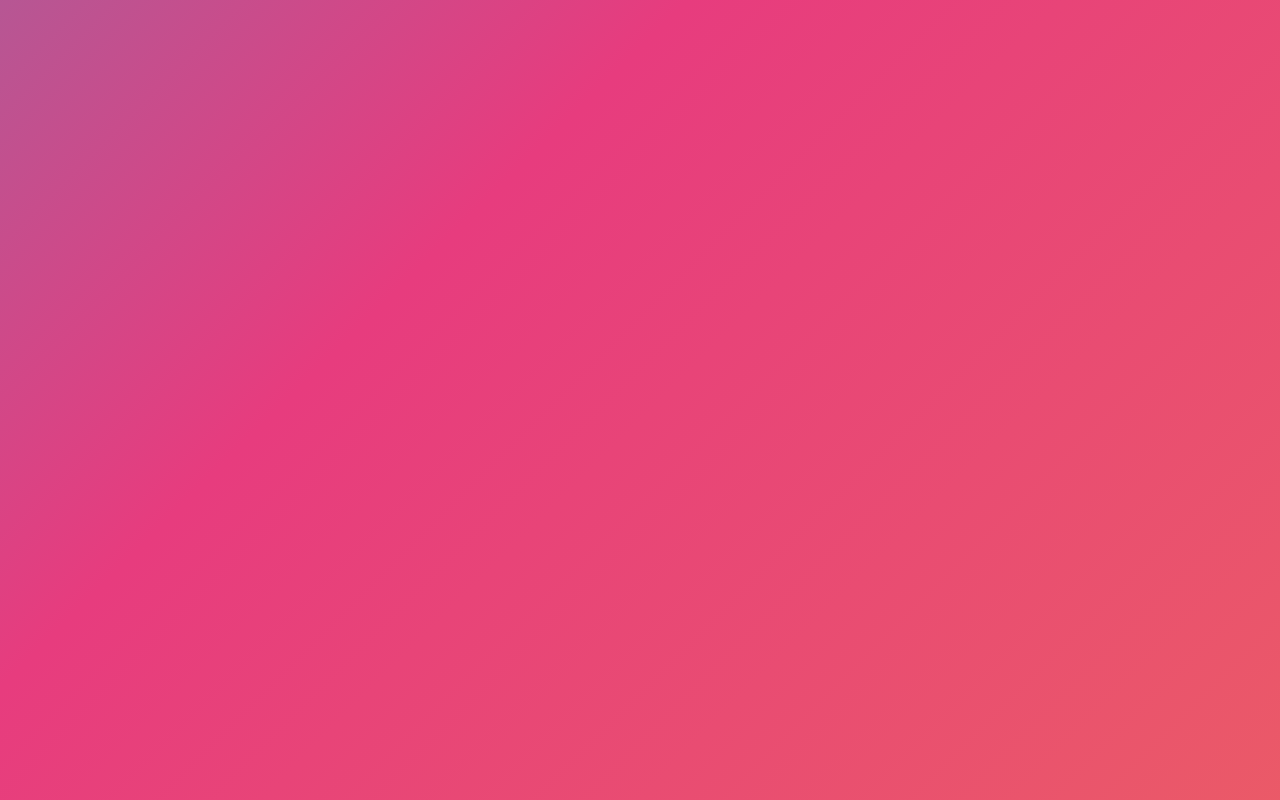
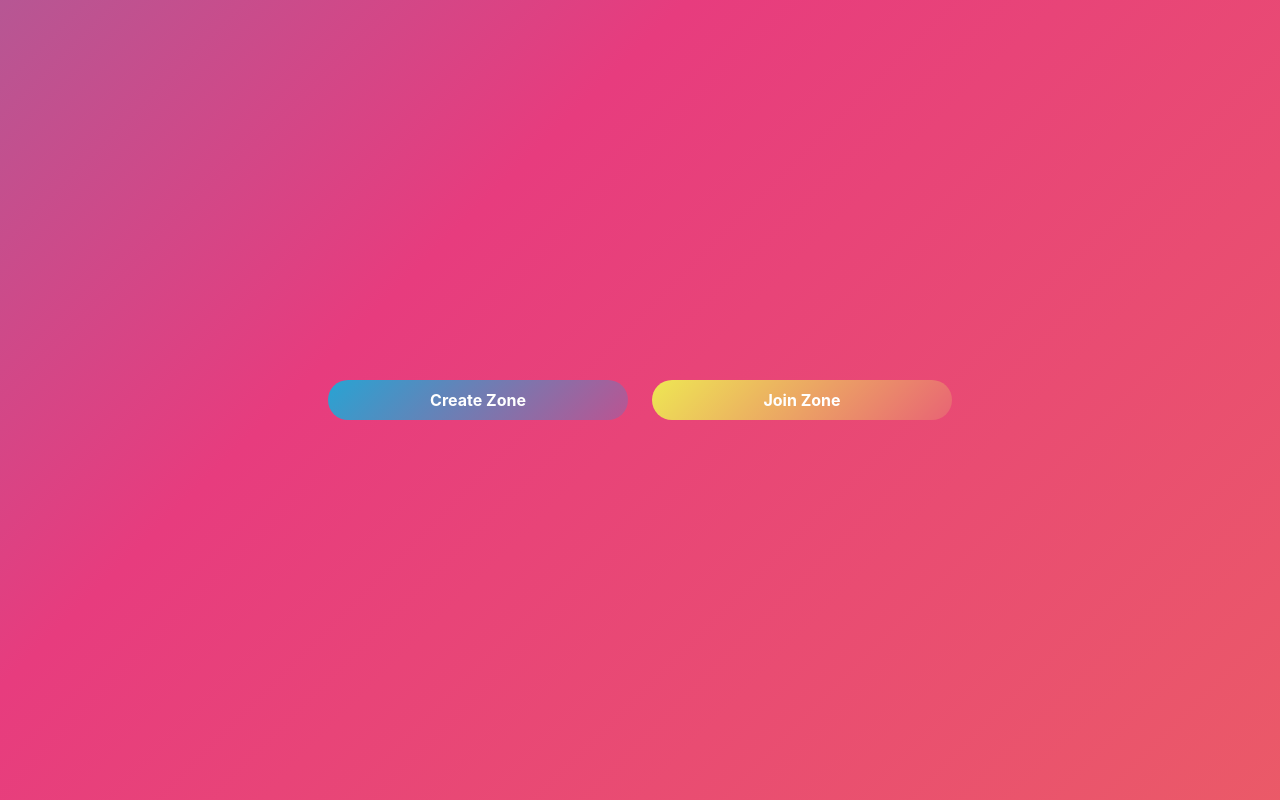
Before and after one commit to mohitCodepy/lynkme, a React (Create React App) app in the folder frontend_lynkme/: page / in a window 1280 px wide. Built offline with nearby package versions, Linux system fonts and the light colour scheme.

Commit message:
created animated button and colors

```diff
--- a/frontend_lynkme/public/index.html
+++ b/frontend_lynkme/public/index.html
@@ -24,6 +24,7 @@
       work correctly both with client-side routing and a non-root public URL.
       Learn how to configure a non-root public URL by running `npm run build`.
     -->
+    <link href="https://cdn.jsdelivr.net/npm/bootstrap@5.1.3/dist/css/bootstrap.min.css" rel="stylesheet" integrity="sha384-1BmE4kWBq78iYhFldvKuhfTAU6auU8tT94WrHftjDbrCEXSU1oBoqyl2QvZ6jIW3" crossorigin="anonymous">
     <title>React App</title>
   </head>
   <body>
@@ -39,5 +40,6 @@
       To begin the development, run `npm start` or `yarn start`.
       To create a production bundle, use `npm run build` or `yarn build`.
     -->
+    <script src="https://cdn.jsdelivr.net/npm/bootstrap@5.1.3/dist/js/bootstrap.bundle.min.js" integrity="sha384-ka7Sk0Gln4gmtz2MlQnikT1wXgYsOg+OMhuP+IlRH9sENBO0LRn5q+8nbTov4+1p" crossorigin="anonymous"></script>
   </body>
 </html>
--- a/frontend_lynkme/src/App.css
+++ b/frontend_lynkme/src/App.css
@@ -1,16 +1,42 @@
-*{
+* {
   margin: 0;
-  padding:0;
+  padding: 0;
   box-sizing: border-box;
 }
 /* adding css for the main div */
-.main{
-    width: 100%;
-    height: 100vh;
-    background: linear-gradient(-45deg, #ee7752, #e73c7e, #23a6d5, #23d5ab);
-    background-size: 400% 400%;
-    animation: gradient 15s ease infinite;
+.main {
+  width: 100%;
+  height: 100vh;
+  background: linear-gradient(-45deg, #ee7752, #e73c7e, #23a6d5, #23d5ab);
+  background-size: 400% 400%;
+  animation: gradient 15s ease infinite;
+  justify-content: center;
+  display: flex;
+  align-items: center;
+}
 
+.create-btn {
+  float: right;
+  background: linear-gradient(-45deg,  #e73c7e, #23a6d5,#b723d5b2, #ee7752);
+  background-size: 400% 400%;
+  animation: gradient 15s ease infinite;
+  color: white;
+  font-weight: bolder;
+  border: transparent;
+  width: 300px;
+  height: 5vh;
+}
+
+.join-btn {
+  float: left;
+  background: linear-gradient(-45deg,#e73c7e, #eeeb52, #d523b7ab, #23d5ab);
+  background-size: 400% 400%;
+  animation: gradient 15s ease infinite;
+  color: white;
+  font-weight: bolder;
+  border: transparent;
+  width: 300px;
+  height: 5vh;
 }
 
 @keyframes gradient {
--- a/frontend_lynkme/src/App.js
+++ b/frontend_lynkme/src/App.js
@@ -1,12 +1,20 @@
-import './App.css';
+import "./App.css";
 
 function App() {
   return (
     <>
-    <div className="main">
-
-    </div>
-
+      <div className="main">
+        <div className="container inner-div">
+          <div className="row">
+            <div className="col-md-6 ">
+              <button className="btn btn-warning create-btn rounded-pill">Create Zone</button>
+            </div>
+            <div className="col-md-6">
+              <button className="btn btn-danger join-btn rounded-pill">Join Zone</button>
+            </div>
+          </div>
+        </div>
+      </div>
     </>
   );
 }
```
